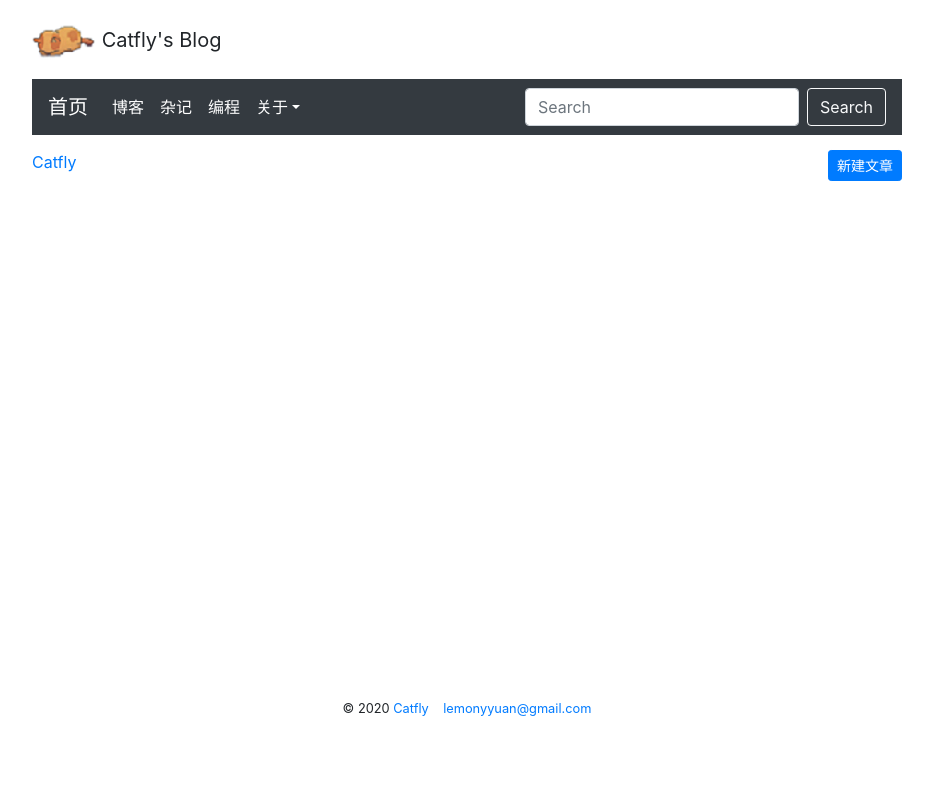
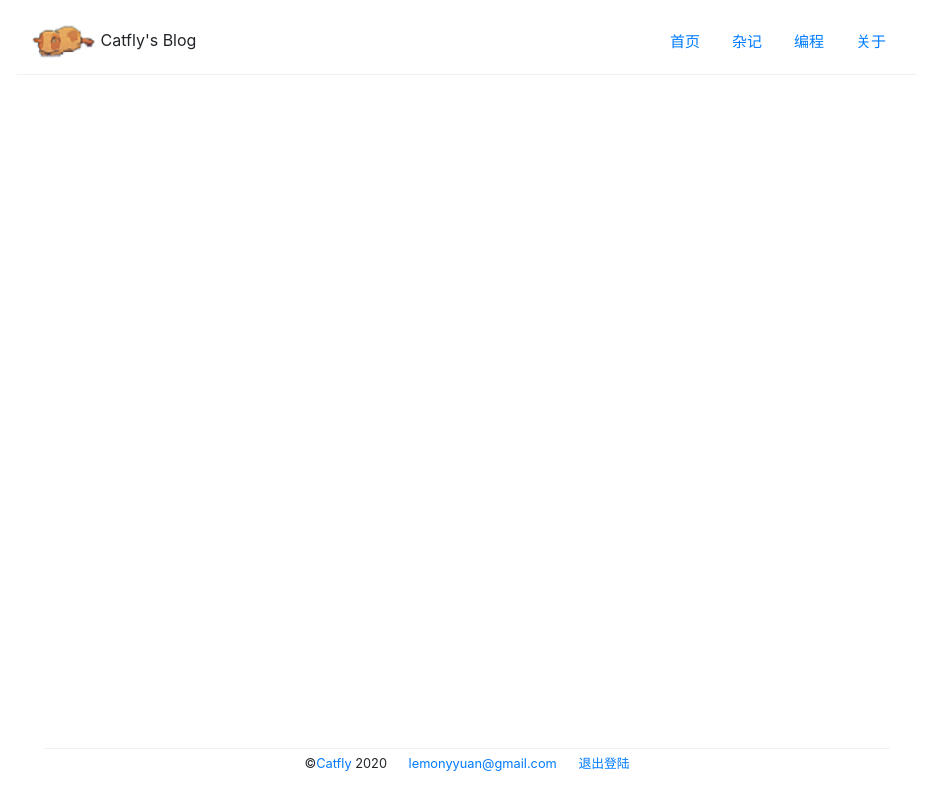
Before and after one commit to Lemonteeea/catfly, a Flask app: page /life in a window 1280 px wide. Shown: the whole page, without its empty margins (173-1106 px from the left). Run offline with Flask 2, Linux system fonts and the light colour scheme; the visitor is signed in with stand-in values (Sample User, id 1); data that the repository does not hold is empty; some libraries are stand-ins or nearby versions.

Commit message:
UI changed

```diff
--- a/app/static/style.css
+++ b/app/static/style.css
@@ -6,12 +6,12 @@ body {
 }
 
 .blog_title {
-	text-align:center;
+	margin-top:3%;
+	margin-bottom:3%;
 }
 
 .blog_content {
-	overflow:auto;
-	height:500px;
+       margin-bottom:3%
 }
 
 .blog_content img{
--- a/app/templates/base.html
+++ b/app/templates/base.html
@@ -7,62 +7,59 @@
 
 		<link rel="stylesheet" href="{{ url_for('static', filename='style.css') }}" type="text/css">
 		<link rel="stylesheet" href="https://maxcdn.bootstrapcdn.com/bootstrap/4.0.0/css/bootstrap.min.css" integrity="sha384-Gn5384xqQ1aoWXA+058RXPxPg6fy4IWvTNh0E263XmFcJlSAwiGgFAW/dAiS6JXm" crossorigin="anonymous">
+		<style>
+		.footer {
+			flex:0 0 auto;
+		}
+		</style>
 	</head>
-	<body style="margin:auto">
+	<body style="margin:auto; display: flex;flex-direction: column;height: 100%;">
 		<script src="https://code.jquery.com/jquery-3.2.1.slim.min.js" integrity="sha384-KJ3o2DKtIkvYIK3UENzmM7KCkRr/rE9/Qpg6aAZGJwFDMVNA/GpGFF93hXpG5KkN" crossorigin="anonymous"></script>
 	        <script src="https://cdnjs.cloudflare.com/ajax/libs/popper.js/1.12.9/umd/popper.min.js" integrity="sha384-ApNbgh9B+Y1QKtv3Rn7W3mgPxhU9K/ScQsAP7hUibX39j7fakFPskvXusvfa0b4Q" crossorigin="anonymous"></script>
         	<script src="https://maxcdn.bootstrapcdn.com/bootstrap/4.0.0/js/bootstrap.min.js" integrity="sha384-JZR6Spejh4U02d8jOt6vLEHfe/JQGiRRSQQxSfFWpi1MquVdAyjUar5+76PVCmYl" crossorigin="anonymous"></script>
-		<div class="container d-flex justify-content-between align-items-center" style="margin-top:10px;">
-
-			<div style="font-size:20px">
+		<div class="container d-flex justify-content-between align-items-center" style="margin-top:10px;margin-bottom:10px;flex:0 0 auto;font-size:16px;border-bottom: 1px #eef2f8 solid;">
+			<div>
 				<img src="{{ url_for('static',filename='avatar.png') }}">
 				Catfly's Blog
 			</div>
+			<div>
+				<ul class="nav" style="font-size:15px;">
+						<li>
+							<a class="nav-link" href="{{ url_for("index") }}">首页</a>
+                                                </li>
+                                                <li>
+                                                        <a class="nav-link" href="{{ url_for("life") }}">杂记</a>
+                                                </li>
+                                                <li>
+                                                        <a class="nav-link" href="{{ url_for("code") }}">编程</a>
+                                                </li>
+                                                <li>
+                                                        <a class="nav-link" href="{{ url_for("profile") }}">关于</a>
+                                                </li>
+				</ul>
+			</div>
+		</div>
+
+		<div class="container" style="margin-top:5px; flex:1 0 auto;">
+
+			{% block content %}{% endblock %}
 
 		</div>
 
-		<div class="container" style="height:620px;margin-top:5px">
-			<nav class="navbar navbar-expand-lg navbar-dark bg-dark">
-				<a class="navbar-brand" href="{{ url_for("index") }}">首页</a>
-				<button class="navbar-toggler" type="button" data-toggle="collapse" data-target="#navbarSupportedContent" aria-controls="navbarSupportedContent" aria-expanded="false" aria-label="Toggle navigation">
-					<span class="navbar-toggler-icon"></span>
-				</button>
-
-        	        	<div class="collapse navbar-collapse" id="navbarSupportedContent">
-                	        	<ul class="navbar-nav mr-auto">
-                        	        	<li class="nav-item active">
-							<a class="nav-link" href="{{ url_for("blogs") }}">博客</a>
-                                		</li>
-						<li class="nav-item active">
-                                                        <a class="nav-link" href="life">杂记</a>
-                                                </li>
-						<li class="nav-item active">
-                                                        <a class="nav-link" href="code">编程</a>
-                                                </li>
-	                                	<li class="nav-item dropdown">
-        	                                	<a class="nav-link active dropdown-toggle" href="#" id="navbarDropdown" role="button" data-toggle="dropdown" aria-haspopup="true" aria-expanded="false">关于</a>
-                	                        	<div class="dropdown-menu" aria-labelledby="navbarDropdown">
-								<a class="dropdown-item" href="{{ url_for("profile") }}">关于作者</a>
-								{% if current_user.is_authenticated %}
-								<a class="dropdown-item" href="{{ url_for("logout") }}">退出登陆</a>
-								{% else %}
-								<a class="dropdown-item" href="{{ url_for("login") }}">管理员登陆</a>
-								{% endif %}
-	                                        	</div>
-        	                        	</li>
-                	        	</ul>
-               				<form class="form-inline my-2 my-lg-0">
-                                		<input class="form-control mr-sm-2" type="search" placeholder="Search" aria-label="Search">
-                        	        	<button class="btn btn-outline-light my-2 my-sm-0" type="submit">Search</button>
-                	       		</form>
-        	        	</div>
-	        	</nav>
-
-			{% block content %}{% endblock %}
-		</div>
-		<footer class="container-fluid" style="text-align:center;">
-			<small>&copy; 2020 <a href="http://catfly.me">Catfly</a>&nbsp;&nbsp;&nbsp;&nbsp;<a href="#">lemonyyuan@gmail.com</a></small>
-        	</footer>
+		<div class="footer" style="margin:3%;text-align:center;border-top: 1px #eef2f8 solid;">
+			<div style="margin-top:5px">
+			<small>&copy;<a href="http://catfly.me">Catfly</a>&nbsp;2020
+				&nbsp;&nbsp;&nbsp;&nbsp;
+				<a href="#">lemonyyuan@gmail.com</a>
+				&nbsp;&nbsp;&nbsp;&nbsp;
+				{% if current_user.is_authenticated %}
+				<a href="{{ url_for("logout") }}">退出登陆</a>
+				{% else %}
+				<a href="{{ url_for("login") }}">管理员登陆</a>
+				{% endif %}
+			</small>
+			</div>
+        	</div>
 
 	</body>
 </html>
--- a/app/templates/blogs.html
+++ b/app/templates/blogs.html
@@ -4,12 +4,6 @@
 {% block content %}
         {{ moment.include_moment() }}
 
-<p style="margin-top:15px">
-<a href="{{ url_for("profile") }}" class="btn-link">Catfly</a>
-{% if current_user.is_authenticated %}
-<a href="{{ url_for('new_blog') }}" style="float:right" class="btn btn-primary btn-sm">新建文章</a>
-{% endif %}
-</p>
 <ul class="list-group" style="box-shadow: 0 2px 5px 0 rgba(0, 0, 0, 0.16), 0 2px 10px 0 rgba(0, 0, 0, 0.12);">
 	{% for blog in blogs %}
 	<li class="list-group-item d-flex justify-content-between align-items-center">
--- a/app/templates/profile.html
+++ b/app/templates/profile.html
@@ -1,5 +1,6 @@
 {% extends 'base.html' %}
 {% block content %}
+{{ moment.include_moment() }}
 <div class="card mb-3" style="max-width: 18rem; margin-top:5%">
 	<div class="card-header">关于作者</div>
 	<div class="card-body">
@@ -7,8 +8,8 @@
 		<h5 class="card-title">Catfly</h5>
 		<p class="card-text">爱编程</p>
 		<p class="card-text">更爱生活</p>
-		<p class="card-text">联系方式:lemonyyuan@gmail.com</p>
-		<p class="card-text"><small class="text-muted">Last updated 1 days ago</small></p>
+		<p class="card-text"><lemonyyuan@gmail.com</p>
+		<p class="card-text"><small class="text-muted">Last updated {{ moment(blog.timestamp).fromNow() }}</small></p>
 	</div>
 </div>
 {% endblock %}
--- a/app/views.py
+++ b/app/views.py
@@ -22,7 +22,7 @@ def blogs():
 @app.route('/life')
 def life():
     page = request.args.get('page', 1, type=int)
-    blogs = Blogs.query.filter_by(category = 1).paginate(page, 8, False)
+    blogs = Blogs.query.filter_by(category = 1).paginate(page, 20, False)
     next_url = url_for("blogs", page=blogs.next_num)\
             if blogs.has_next else None
     prev_url = url_for("blogs", page=blogs.prev_num)\
@@ -93,7 +93,8 @@ def logout():
 
 @app.route('/profile')
 def profile():
-    return render_template('profile.html')
+    blog = Blogs.query.order_by(Blogs.timestamp.desc()).first()
+    return render_template('profile.html', blog = blog)
 
 
 @app.cli.command()
```
